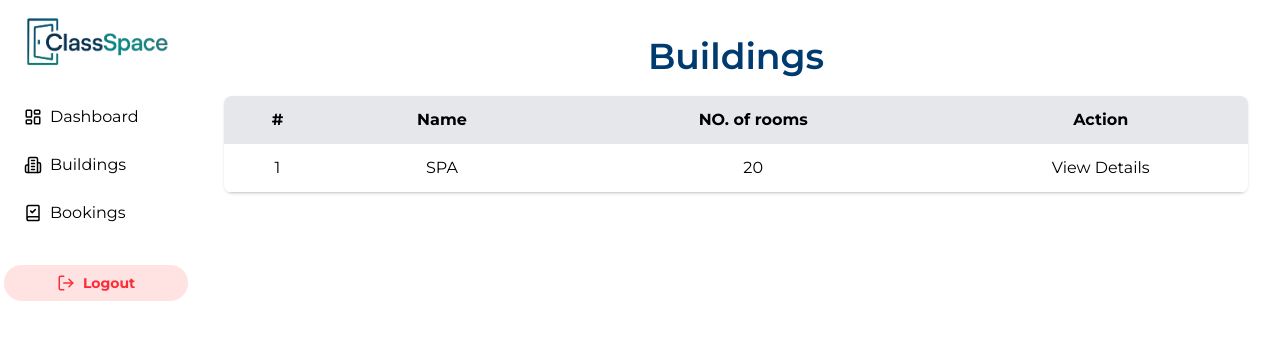
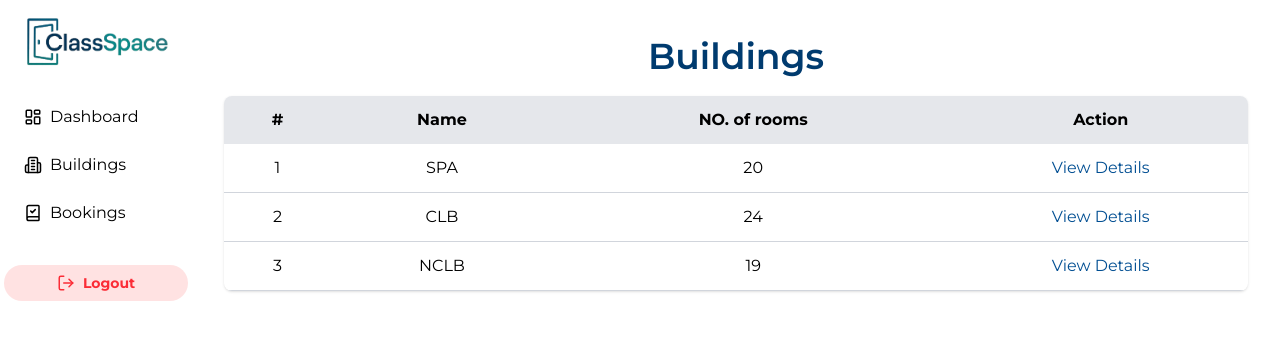
Before and after one commit to Marc-Munene/class-space, a React (Vite) app in the folder Client/: page /buildings in a window 1280 px wide. Shown: the top 340 px of the page. Built offline with nearby package versions, Linux system fonts and the light colour scheme.

Commit message:
buildings page

```diff
--- a/Client/src/pages/protected/Buildings.jsx
+++ b/Client/src/pages/protected/Buildings.jsx
@@ -28,7 +28,25 @@
               <td className="py-2 sm:py-3 text-center">1</td>
               <td className="py-2 sm:py-3 text-center">SPA</td>
               <td className="py-2 sm:py-3 text-center">20</td>
-              <td className="py-2 sm:py-3 text-center">View Details</td>
+              <td className="py-2 sm:py-3 text-center text-DeepBlue">
+                View Details
+              </td>
+            </tr>
+            <tr className="border-b border-gray-300">
+              <td className="py-2 sm:py-3 text-center">2</td>
+              <td className="py-2 sm:py-3 text-center">CLB</td>
+              <td className="py-2 sm:py-3 text-center">24</td>
+              <td className="py-2 sm:py-3 text-center text-DeepBlue">
+                View Details
+              </td>
+            </tr>
+            <tr className="border-b border-gray-300">
+              <td className="py-2 sm:py-3 text-center">3</td>
+              <td className="py-2 sm:py-3 text-center">NCLB</td>
+              <td className="py-2 sm:py-3 text-center">19</td>
+              <td className="py-2 sm:py-3 text-center text-DeepBlue">
+                View Details
+              </td>
             </tr>
           </tbody>
         </table>
```
